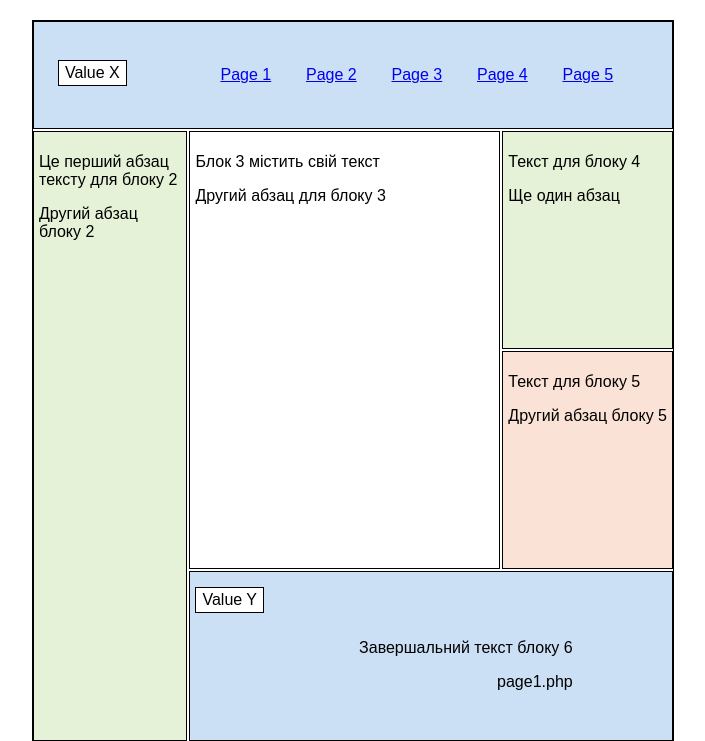
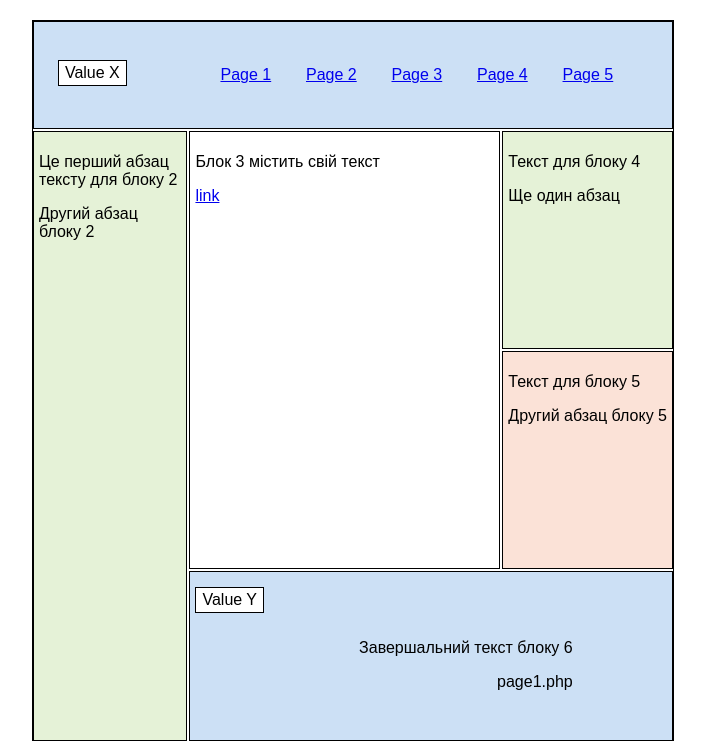
Before and after one commit to Crosshell/php-lab, a PHP site: page /page1.php in a window 1280 px wide. Shown: the top 741 px of the page, without its empty margins (287-992 px from the left). Run offline with PHP 8.4, Linux system fonts and the light colour scheme.

Commit message:
feat: add link

```diff
--- a/page1.php
+++ b/page1.php
@@ -2,7 +2,7 @@
 
 $content = [
     2 => "<p>Це перший абзац тексту для блоку 2</p><p>Другий абзац блоку 2</p>",
-    3 => "<p>Блок 3 містить свій текст</p><p>Другий абзац для блоку 3</p>",
+    3 => "<p>Блок 3 містить свій текст</p><p><a href=\"https://www.php.net/\" target=\"_blank\">link</a></p>",
     4 => "<p>Текст для блоку 4</p><p>Ще один абзац</p>",
     5 => "<p>Текст для блоку 5</p><p>Другий абзац блоку 5</p>",
     6 => "<p>Завершальний текст блоку 6</p><p>" . basename($_SERVER['PHP_SELF']) . "</p>"
```
